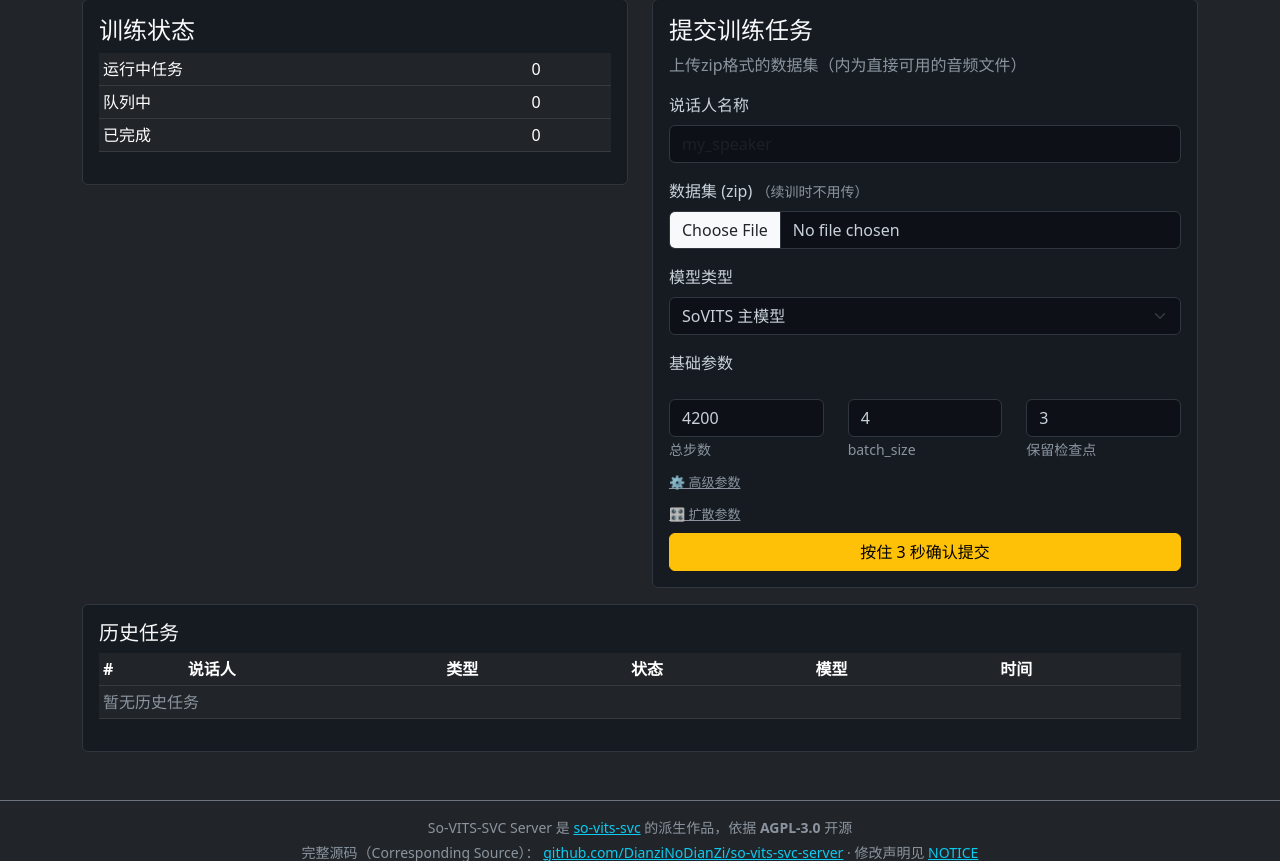
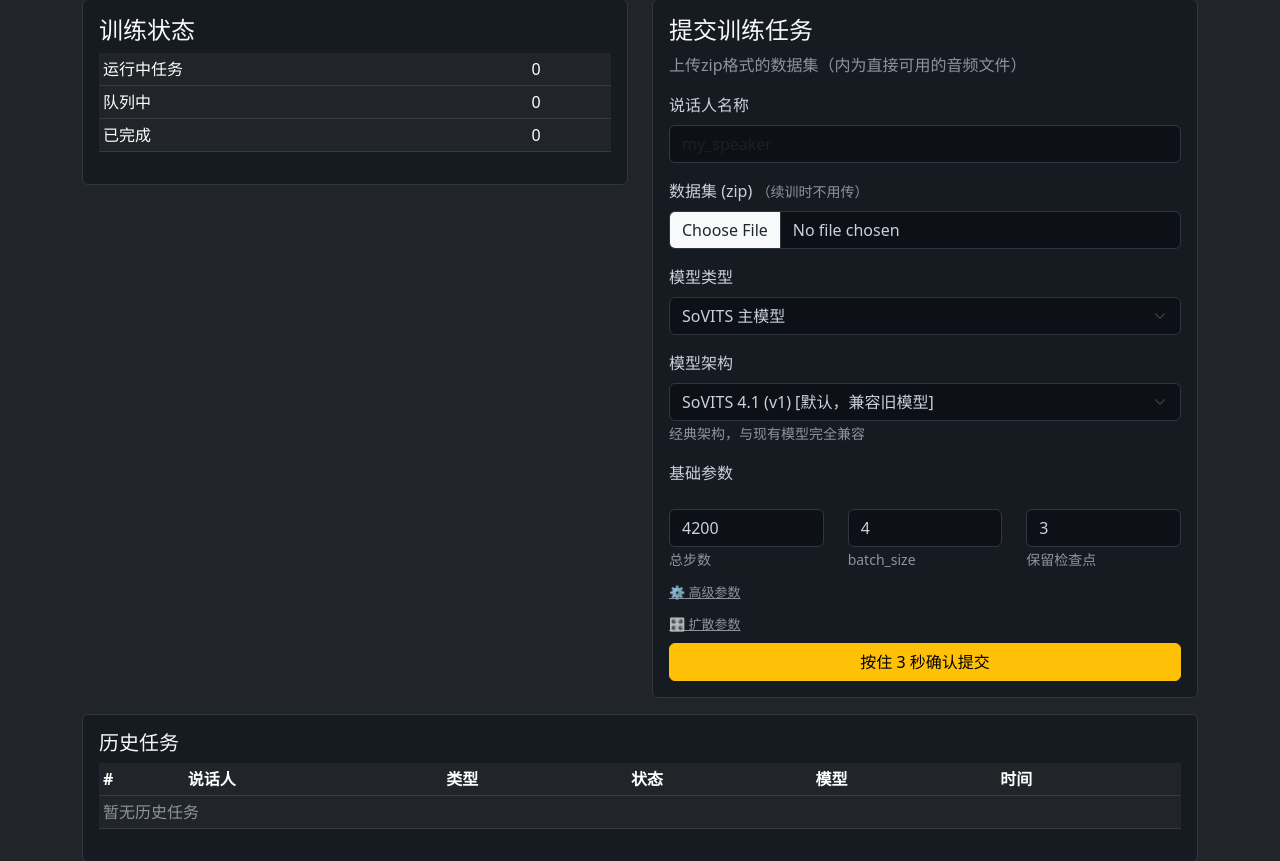
Before and after one commit to DianziNoDianZi/so-vits-svc-server, a Flask app: page /train in a window 1280 px wide. Shown: the part 82-943 px from the top of the page. Run offline with Flask 3, Linux system fonts and the light colour scheme; a user stored in the database is signed in; data that the repository does not hold is empty.

Commit message:
feat: 训练页支持模型架构选择（sovits-v1/rvc），续训自动继承架构与 d_lr_scale

```diff
--- a/server/app.py
+++ b/server/app.py
@@ -1849,8 +1849,13 @@ def train_page():
                 if f.startswith('G_') and f.endswith('.pth'):
                     latest_step = max(latest_step, int(''.join(c for c in f if c.isdigit()) or 0))
         if latest_step > 0:
+            try:
+                _arch = (json.loads(t.params_json or '{}') or {}).get('arch', 'sovits-v1')
+            except Exception:
+                _arch = 'sovits-v1'
             history_resumable.append({
                 'id': t.id, 'speaker': t.speaker, 'model_type': t.model_type, 'step': latest_step,
+                'arch': _arch,
             })
     return render_template('train.html',
         active=active, log_content=log_content, pct=pct,
@@ -1923,6 +1928,8 @@ def train_submit():
         dataset_zip = filename
 
     params = {
+        'arch': request.form.get('arch', 'sovits-v1'),
+        'd_lr_scale': _flt('d_lr_scale', 1.0),
         'speech_encoder': request.form.get('speech_encoder', 'vec768l12'),
         'f0_predictor': request.form.get('f0_predictor', 'dio'),
         'learning_rate': _flt('learning_rate', 0.0001),
@@ -1943,6 +1950,17 @@ def train_submit():
         'diff_gamma': _flt('diff_gamma', 0.5),
         'diff_amp': request.form.get('diff_amp', 'fp32'),
     }
+
+    # 续训时继承原任务的模型架构（避免续训链上架构被表单默认值覆盖）
+    if resume_from:
+        try:
+            src_params = json.loads(src.params_json or '{}')
+        except Exception:
+            src_params = {}
+        if not request.form.get('arch'):
+            params['arch'] = src_params.get('arch', 'sovits-v1')
+        if not request.form.get('d_lr_scale'):
+            params['d_lr_scale'] = src_params.get('d_lr_scale', 1.0)
 
     mt = request.form.get('model_type', 'sovits')
     total_steps = _int('total_steps', 4200)
--- a/server/templates/train.html
+++ b/server/templates/train.html
@@ -121,7 +121,7 @@
                         <select name="resume_from" class="form-select bg-dark text-light border-secondary" id="resumeSelect" onchange="toggleResume()">
                             <option value="0">不续训，全新训练</option>
                             {% for t in history_resumable %}
-                            <option value="{{ t.id }}" data-step="{{ t.step }}">#{{ t.id }} {{ t.speaker }} ({{ t.model_type }}, checkpoint {{ t.step }}步)</option>
+                            <option value="{{ t.id }}" data-step="{{ t.step }}" data-arch="{{ t.arch }}">#{{ t.id }} {{ t.speaker }} ({{ t.model_type }}, checkpoint {{ t.step }}步)</option>
                             {% endfor %}
                         </select>
                     </div>
@@ -136,6 +136,12 @@
                             input.parentElement.querySelector('small').textContent = '（续训模式，复用原数据集）';
                             var opt = sel.options[sel.selectedIndex];
                             var step = opt ? parseInt(opt.getAttribute('data-step') || '0', 10) : 0;
+                            var arch = opt ? opt.getAttribute('data-arch') || 'sovits-v1' : 'sovits-v1';
+                            var archSel = document.getElementById('archSelect');
+                            if (archSel) {
+                                archSel.value = arch;
+                                toggleArch(arch);
+                            }
                             var total = document.querySelector('input[name="total_steps"]');
                             if (total && step > 0 && total.dataset.manual !== '1') {
                                 total.value = step + 5000;
@@ -155,6 +161,31 @@
                             <option value="diffusion">仅扩散模型</option>
                         </select>
                     </div>
+                    <div class="mb-3">
+                        <label class="form-label">模型架构</label>
+                        <select name="arch" class="form-select bg-dark text-light border-secondary" id="archSelect" onchange="toggleArch(this.value)">
+                            <option value="sovits-v1">SoVITS 4.1 (v1) [默认，兼容旧模型]</option>
+                            <option value="rvc">RVC 式轻量架构 [实验，训练更稳/更快，音色保持更好]</option>
+                        </select>
+                        <small class="text-secondary" id="archHint"></small>
+                    </div>
+                    <script>
+                        function toggleArch(val) {
+                            var hint = document.getElementById('archHint');
+                            var dscale = document.querySelector('input[name="d_lr_scale"]');
+                            if (val === 'rvc') {
+                                hint.textContent = '新架构：无 TextEncoder/Flow，特征直连解码器，从零训练（不加载 v1 底模）';
+                                if (dscale && !dscale.dataset.manual) dscale.value = '0.5';
+                            } else {
+                                hint.textContent = '经典架构，与现有模型完全兼容';
+                                if (dscale && !dscale.dataset.manual) dscale.value = '1.0';
+                            }
+                        }
+                        document.addEventListener('DOMContentLoaded', function () {
+                            var sel = document.getElementById('archSelect');
+                            if (sel) toggleArch(sel.value);
+                        });
+                    </script>
                     <div class="mb-3">
                         <label class="form-label">基础参数</label>
                     </div>
@@ -229,6 +260,13 @@
                                 <div class="col-6">
                                     <label class="text-secondary" style="font-size:12px;">eval_interval (步)</label>
                                     <input type="number" name="eval_interval" class="form-control form-control-sm bg-dark text-light border-secondary" value="800">
+                                </div>
+                            </div>
+                            <div class="row mb-2">
+                                <div class="col-6">
+                                    <label class="text-secondary" style="font-size:12px;">判别器 lr 缩放 (0~1)</label>
+                                    <input type="number" name="d_lr_scale" class="form-control form-control-sm bg-dark text-light border-secondary" value="1.0" step="0.05" min="0.05" max="1">
+                                    <small class="text-secondary">RVC 架构建议 0.5，前 1000 步压低判别器</small>
                                 </div>
                             </div>
                         </div>
--- a/server/train_worker.py
+++ b/server/train_worker.py
@@ -94,6 +94,7 @@ def stop():
 def run(task_id, speaker, dataset_zip, log_path='', model_type='sovits', batch_size=4, total_steps=4200, keep_ckpts=3,
         speech_encoder='vec768l12', f0_predictor='dio', learning_rate=0.0001, segment_size=10240,
         lr_decay=0.999875, auto_stop=200, log_interval=200, eval_interval=800,
+        arch='sovits-v1', d_lr_scale=1.0,
         diff_batch_size=48, diff_epochs=100000, diff_timesteps=1000, diff_kstep=0,
         diff_layers=20, diff_chans=512, diff_hidden=256, diff_lr=0.0001,
         diff_decay_step=100000, diff_gamma=0.5, diff_amp='fp32',
@@ -250,6 +251,7 @@ def run(task_id, speaker, dataset_zip, log_path='', model_type='sovits', batch_s
                 if list((old_cfg.get('spk') or {}).keys()) != [speaker]:
                     old_cfg['spk'] = {speaker: 0}
                     old_cfg['model']['n_speakers'] = 1
+                old_cfg['model']['arch'] = arch
                 with open(config_path, 'w', encoding='utf-8') as f:
                     json.dump(old_cfg, f, indent=2, ensure_ascii=False)
                 log(f'续训: 复用上次训练配置 {saved_cfg}')
@@ -322,6 +324,8 @@ def run(task_id, speaker, dataset_zip, log_path='', model_type='sovits', batch_s
             cfg['train']['num_workers'] = 4 if _ram_gb >= 16 else 0
             cfg['train']['max_steps'] = total_steps
             cfg['train']['auto_stop'] = auto_stop
+            cfg['model']['arch'] = arch
+            cfg['train']['d_lr_scale'] = d_lr_scale
             try:
                 import torch as _torch
                 _has_gpu = _torch.cuda.is_available()
```
